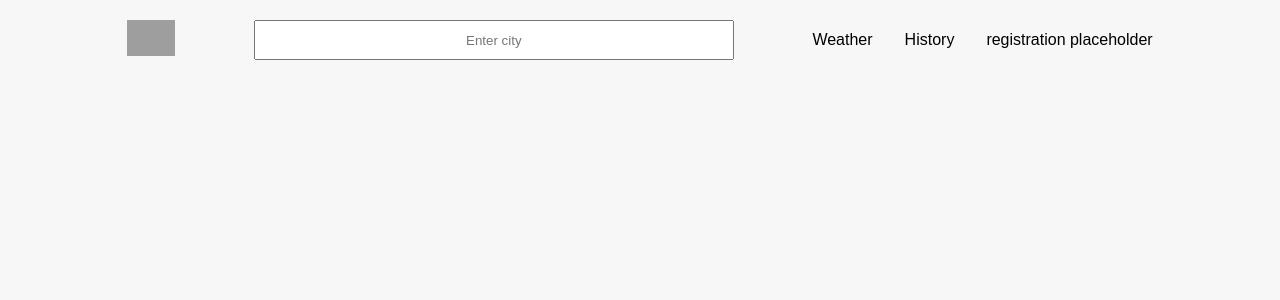
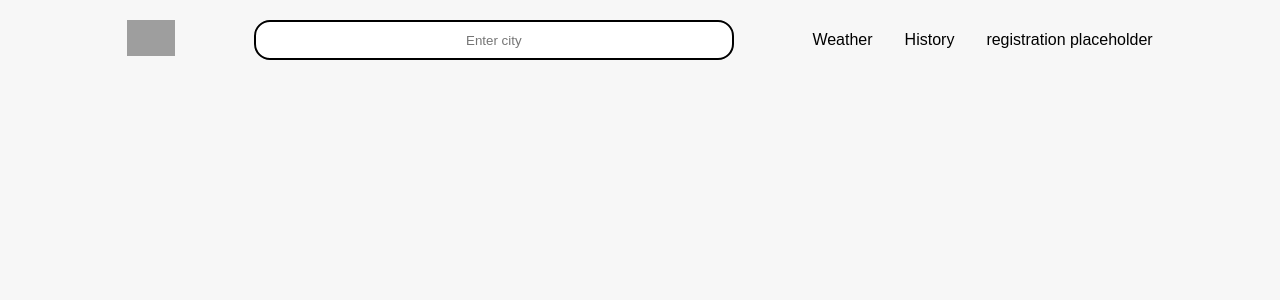
Before and after one commit to AndriyDykan/weather-app, a React (Vite) app: page / in a window 1280 px wide. Shown: the top 300 px of the page. Built offline with nearby package versions, Linux system fonts and the light colour scheme; grey boxes are pictures that could not be loaded.

Commit message:
add basic card item

```diff
--- a/src/Header/Header.module.scss
+++ b/src/Header/Header.module.scss
@@ -11,7 +11,8 @@
     height: auto;
   }
   .search {
-
+    border-radius: 1rem;
+    border:  black solid 0.15rem ;
     width: 30rem;
     height: 2.5rem;
     text-align: center;
```
